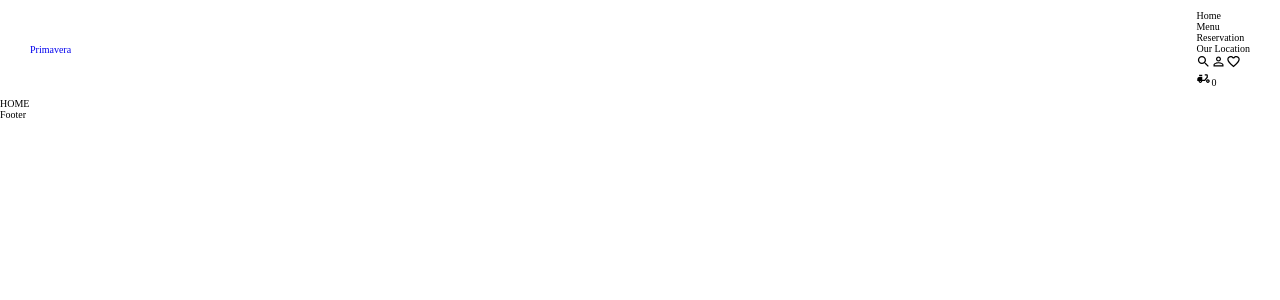
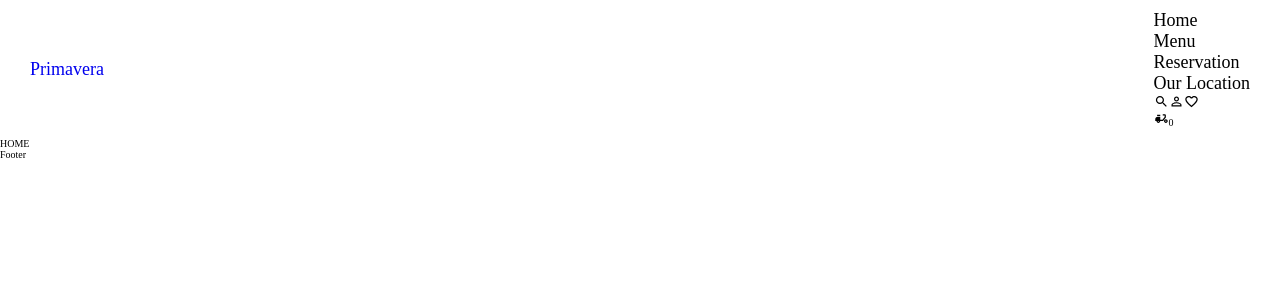
Before and after one commit to vitanovtd/Primavera, a React (Create React App) app in the folder client/: page / in a window 1280 px wide. Shown: the top 300 px of the page. Built offline with nearby package versions, Linux system fonts and the light colour scheme.

Commit message:
updated Navbar styling

```diff
--- a/client/src/components/navbar/Navbar.scss
+++ b/client/src/components/navbar/Navbar.scss
@@ -7,8 +7,24 @@
         align-items: center;
         justify-content: space-between;
 
-        .logo{
-            text-decoration: none;
+
+
+        .item{
+            display: flex;
+            align-items: center;
+            font-size: 1.8rem;
+        }
+
+        .left{
+            display: flex;
+            align-items: center;
+            gap: 2.5rem;
+            font-size: 2rem;
+
+
+            .logo{
+                text-decoration: none;
+            }
         }
     }
 
```
